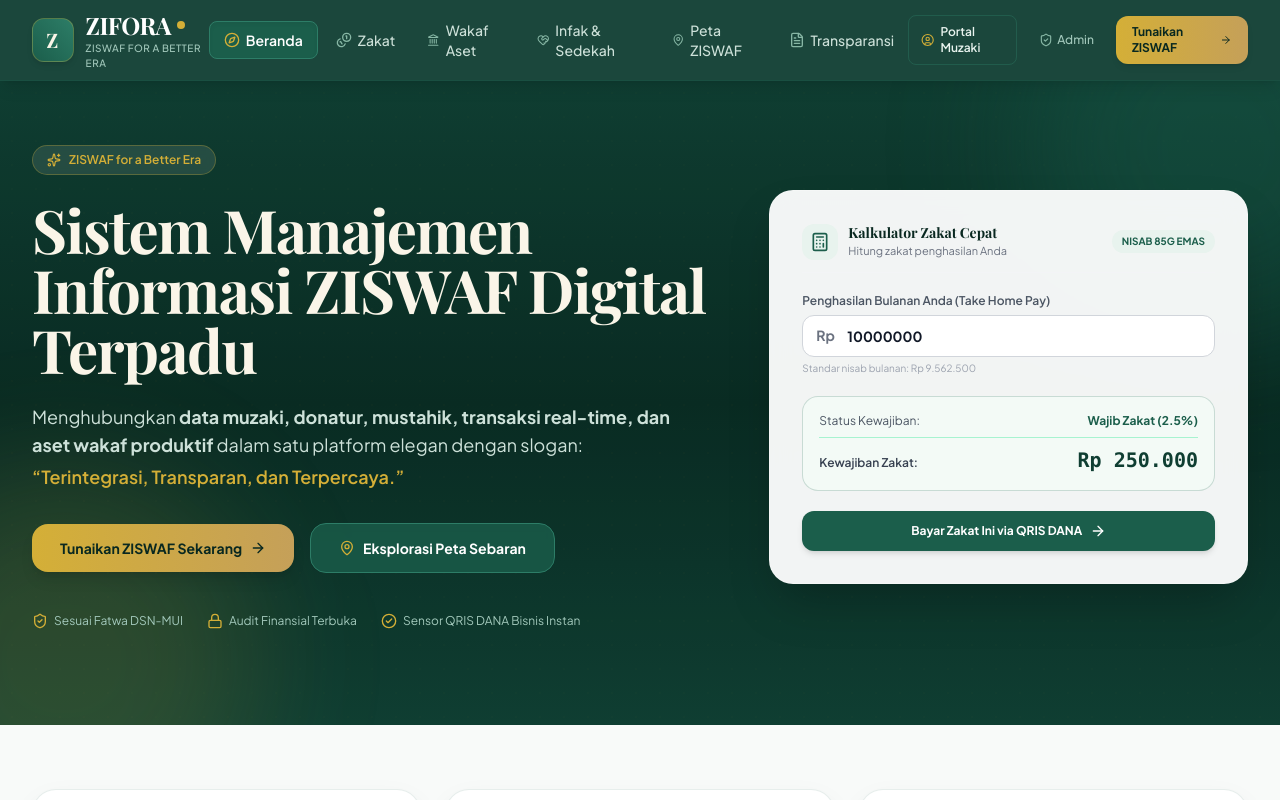
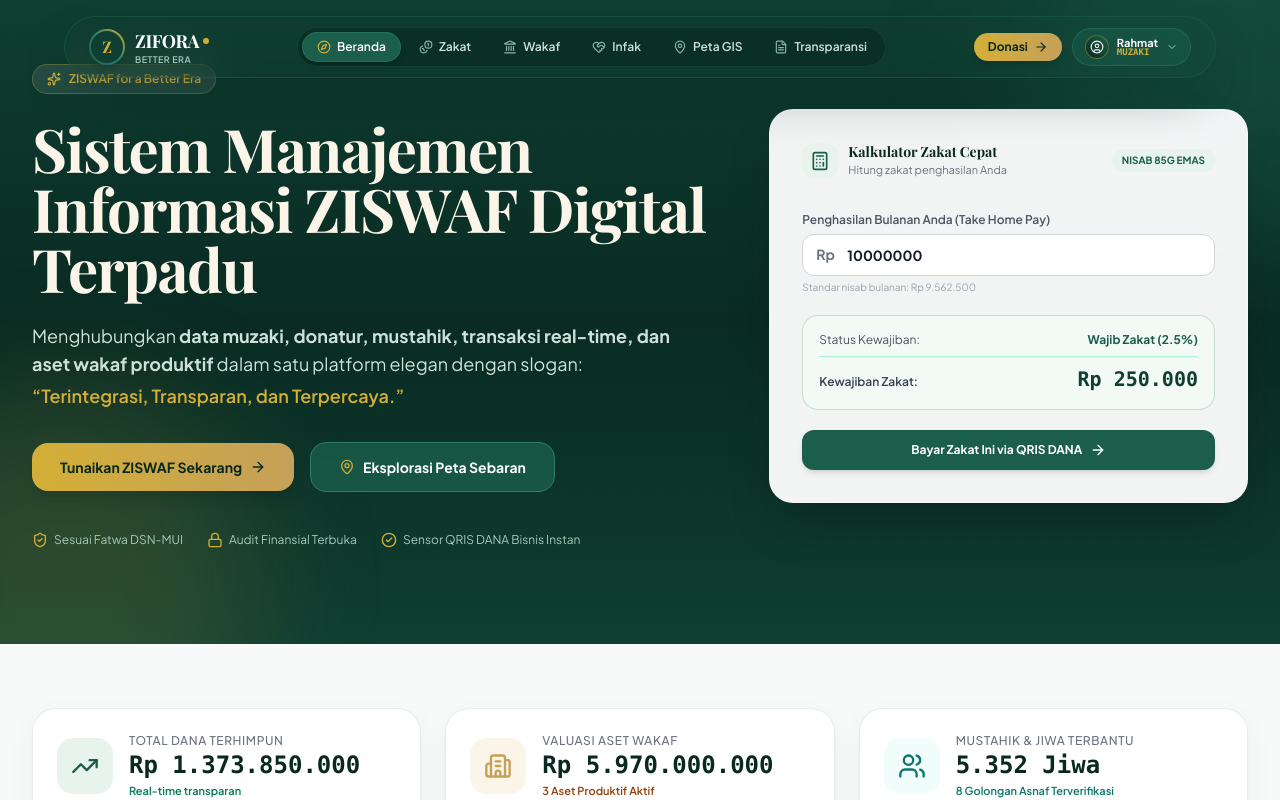
Before and after one commit to dharmamudita/zifora, a React (Vite) app: page / in a window 1280 px wide. Shown: the top 800 px of the page. Built offline with nearby package versions, Linux system fonts and the light colour scheme; a web font is replaced by a local one.

Commit message:
style(navbar): redesign to ultra-modern floating island pill with unified account dropdown

```diff
--- a/src/components/layout/Navbar.tsx
+++ b/src/components/layout/Navbar.tsx
@@ -1,29 +1,59 @@
-import React, { useState } from 'react';
-import { Link, useLocation } from 'react-router-dom';
+import React, { useState, useEffect, useRef } from 'react';
+import { Link, useLocation, useNavigate } from 'react-router-dom';
 import {
   Compass,
+  Coins,
+  Landmark,
   HeartHandshake,
-  Landmark,
-  Coins,
   MapPin,
   FileText,
   Menu,
   X,
+  UserCircle,
   ShieldCheck,
-  UserCircle,
-  ArrowRight
+  ArrowRight,
+  LogOut,
+  Repeat,
+  Sparkles,
+  ChevronDown
 } from 'lucide-react';
+import { getCurrentUser, switchRole, UserProfile } from '../../services/authStore';
 
 export const Navbar: React.FC = () => {
   const [mobileMenuOpen, setMobileMenuOpen] = useState(false);
+  const [accountDropdownOpen, setAccountDropdownOpen] = useState(false);
+  const [currentUser, setCurrentUser] = useState<UserProfile>(getCurrentUser());
+  const dropdownRef = useRef<HTMLDivElement>(null);
+
   const location = useLocation();
+  const navigate = useNavigate();
+
+  // Listen to role changes
+  useEffect(() => {
+    const handleAuthChange = () => {
+      setCurrentUser(getCurrentUser());
+    };
+    window.addEventListener('zifora_auth_change', handleAuthChange);
+    return () => window.removeEventListener('zifora_auth_change', handleAuthChange);
+  }, []);
+
+  // Close dropdown on outside click
+  useEffect(() => {
+    const handleClickOutside = (e: MouseEvent) => {
+      if (dropdownRef.current && !dropdownRef.current.contains(e.target as Node)) {
+        setAccountDropdownOpen(false);
+      }
+    };
+    document.addEventListener('mousedown', handleClickOutside);
+    return () => document.removeEventListener('mousedown', handleClickOutside);
+  }, []);
 
   const navLinks = [
     { name: 'Beranda', path: '/', icon: Compass },
     { name: 'Zakat', path: '/zakat', icon: Coins },
-    { name: 'Wakaf Aset', path: '/wakaf', icon: Landmark },
-    { name: 'Infak & Sedekah', path: '/infak-sedekah', icon: HeartHandshake },
-    { name: 'Peta ZISWAF', path: '/peta', icon: MapPin },
+    { name: 'Wakaf', path: '/wakaf', icon: Landmark },
+    { name: 'Infak', path: '/infak-sedekah', icon: HeartHandshake },
+    { name: 'Peta GIS', path: '/peta', icon: MapPin },
     { name: 'Transparansi', path: '/transparansi', icon: FileText },
   ];
 
@@ -33,29 +63,40 @@ export const Navbar: React.FC = () => {
     return false;
   };
 
+  const handleSwitchAccount = (targetRole: 'admin' | 'muzaki') => {
+    switchRole(targetRole);
+    setAccountDropdownOpen(false);
+    navigate('/portal');
+  };
+
   return (
-    <header className="sticky top-0 z-50 bg-[#0F3E32]/95 backdrop-blur-md border-b border-[#1B5E4B]/40 text-white shadow-lg transition-all duration-300">
-      <div className="max-w-7xl mx-auto px-4 sm:px-6 lg:px-8">
-        <div className="flex items-center justify-between h-20">
+    <header className="fixed top-4 inset-x-0 z-50 px-4 sm:px-6 pointer-events-none">
+      <div className="max-w-6xl mx-auto pointer-events-auto">
 
-          {/* Brand Logo */}
-          <Link to="/" className="flex items-center space-x-3 group">
-            <div className="w-11 h-11 rounded-xl bg-gradient-to-tr from-[#1B5E4B] to-[#2D7D67] p-2.5 flex items-center justify-center shadow-md border border-[#D4AF37]/30 group-hover:border-[#D4AF37] transition-all">
-              <span className="text-xl font-bold text-[#FAF5E8] tracking-wider font-serif">Z</span>
+        {/* Floating Island Pill Navbar */}
+        <div className="relative bg-[#0F3E32]/92 backdrop-blur-xl border border-[#1B5E4B]/60 hover:border-[#D4AF37]/40 shadow-2xl shadow-[#092820]/40 rounded-full px-4 sm:px-6 py-2.5 transition-all duration-300">
+          <div className="flex items-center justify-between">
+
+            {/* Brand Logo with Modern Icon */}
+            <Link to="/" className="flex items-center space-x-2.5 group">
+              <div className="w-9 h-9 rounded-full bg-gradient-to-tr from-[#1B5E4B] via-[#2D7D67] to-[#D4AF37] p-0.5 flex items-center justify-center shadow-md group-hover:scale-105 transition-transform">
+                <div className="w-full h-full bg-[#0F3E32] rounded-full flex items-center justify-center">
+                  <span className="text-base font-bold text-[#D4AF37] font-serif">Z</span>
+                </div>
               </div>
               <div className="flex flex-col">
-              <div className="flex items-center space-x-1.5">
-                <span className="text-2xl font-black tracking-tight text-white font-serif">ZIFORA</span>
-                <span className="inline-block w-2 h-2 rounded-full bg-[#D4AF37] animate-pulse"></span>
+                <div className="flex items-center space-x-1">
+                  <span className="text-lg font-black tracking-tight text-white font-serif">ZIFORA</span>
+                  <span className="w-1.5 h-1.5 rounded-full bg-[#D4AF37] animate-pulse"></span>
                 </div>
-              <span className="text-[10px] text-[#A3C9BC] tracking-wider font-medium uppercase">
-                ZISWAF for a Better Era
+                <span className="text-[9px] text-[#A3C9BC] tracking-wider font-semibold uppercase -mt-0.5">
+                  Better Era
                 </span>
               </div>
             </Link>
 
-          {/* Desktop Navigation Links */}
-          <nav className="hidden lg:flex items-center space-x-1">
+            {/* Desktop Navigation Links (Floating Pill Tabs) */}
+            <nav className="hidden lg:flex items-center space-x-1 bg-[#092820]/60 p-1 rounded-full border border-[#1B5E4B]/40">
               {navLinks.map((link) => {
                 const Icon = link.icon;
                 const active = isActive(link.path);
@@ -63,71 +104,159 @@ export const Navbar: React.FC = () => {
                   <Link
                     key={link.path}
                     to={link.path}
-                  className={`flex items-center space-x-1.5 px-3.5 py-2 rounded-lg text-sm font-medium transition-all ${
+                    className={`flex items-center space-x-1.5 px-3.5 py-1.5 rounded-full text-xs font-semibold transition-all duration-200 ${
                       active
-                      ? 'bg-[#1B5E4B] text-white shadow-inner font-semibold border border-[#2D7D67]'
-                      : 'text-[#CDE1D9] hover:text-white hover:bg-[#1B5E4B]/50'
+                        ? 'bg-[#1B5E4B] text-white shadow-md border border-[#2D7D67]/60'
+                        : 'text-[#CDE1D9] hover:text-white hover:bg-white/5'
                     }`}
                   >
-                  <Icon className={`w-4 h-4 ${active ? 'text-[#D4AF37]' : 'text-[#87B7A5]'}`} />
+                    <Icon className={`w-3.5 h-3.5 ${active ? 'text-[#D4AF37]' : 'text-[#87B7A5]'}`} />
                     <span>{link.name}</span>
                   </Link>
                 );
               })}
             </nav>
 
-          {/* Quick Actions (Donatur & Admin) */}
-          <div className="hidden md:flex items-center space-x-3">
+            {/* Right Action: CTA & Unified Account Pill */}
+            <div className="hidden sm:flex items-center space-x-2.5">
+
+              {/* Quick CTA */}
               <Link
-              to="/portal-donatur"
-              className="flex items-center space-x-1.5 px-3 py-2 rounded-lg text-xs font-semibold text-[#E8F3EE] hover:bg-[#1B5E4B]/60 transition border border-[#2D7D67]/40"
-              title="Portal Riwayat & Sertifikat Donatur"
+                to="/zakat"
+                className="inline-flex items-center space-x-1.5 px-3.5 py-1.5 rounded-full text-xs font-bold bg-gradient-to-r from-[#D4AF37] to-[#C5A059] text-[#092820] hover:brightness-110 shadow-md hover:shadow-lg transition-all transform hover:-translate-y-0.5"
               >
-              <UserCircle className="w-4 h-4 text-[#D4AF37]" />
-              <span>Portal Muzaki</span>
+                <span>Donasi</span>
+                <ArrowRight className="w-3.5 h-3.5" />
               </Link>
 
+              {/* UNIFIED ACCOUNT DROPDOWN (User & Admin in ONE Place) */}
+              <div className="relative" ref={dropdownRef}>
+                <button
+                  type="button"
+                  onClick={() => setAccountDropdownOpen(!accountDropdownOpen)}
+                  className={`flex items-center space-x-2 px-3 py-1.5 rounded-full text-xs font-semibold border transition-all ${
+                    currentUser.role === 'admin'
+                      ? 'bg-[#1B5E4B]/80 text-[#FAF5E8] border-[#D4AF37]/50 hover:border-[#D4AF37]'
+                      : 'bg-[#1B5E4B]/50 text-[#E8F3EE] border-[#2D7D67]/50 hover:bg-[#1B5E4B]'
+                  }`}
+                >
+                  <div className="w-6 h-6 rounded-full bg-gradient-to-tr from-[#092820] to-[#1B5E4B] flex items-center justify-center text-white border border-[#D4AF37]/40">
+                    {currentUser.role === 'admin' ? (
+                      <ShieldCheck className="w-3.5 h-3.5 text-[#D4AF37]" />
+                    ) : (
+                      <UserCircle className="w-3.5 h-3.5 text-[#E8F3EE]" />
+                    )}
+                  </div>
+                  <div className="flex flex-col text-left leading-none">
+                    <span className="text-[11px] font-bold text-white max-w-[90px] truncate">
+                      {currentUser.name.split(' ')[0]}
+                    </span>
+                    <span className="text-[9px] text-[#D4AF37] uppercase font-mono">
+                      {currentUser.role === 'admin' ? 'Admin' : 'Muzaki'}
+                    </span>
+                  </div>
+                  <ChevronDown className="w-3 h-3 text-[#A3C9BC]" />
+                </button>
+
+                {/* Account Dropdown Modal / Popover */}
+                {accountDropdownOpen && (
+                  <div className="absolute right-0 mt-3 w-72 bg-[#092820] border border-[#1B5E4B] shadow-2xl rounded-2xl p-4 text-white space-y-3 z-50 animate-fadeIn backdrop-blur-2xl">
+                    <div className="flex items-center space-x-3 pb-3 border-b border-[#1B5E4B]/60">
+                      <div className="w-10 h-10 rounded-full bg-[#1B5E4B] flex items-center justify-center text-[#D4AF37] border border-[#D4AF37]/30 font-bold">
+                        {currentUser.role === 'admin' ? 'A' : 'M'}
+                      </div>
+                      <div className="flex-1 overflow-hidden">
+                        <h4 className="text-xs font-bold text-white truncate">{currentUser.name}</h4>
+                        <p className="text-[11px] text-[#A3C9BC] truncate">{currentUser.email}</p>
+                        <span className="inline-block mt-0.5 text-[9px] font-extrabold uppercase px-2 py-0.2 rounded bg-[#1B5E4B] text-[#D4AF37]">
+                          Peran: {currentUser.role === 'admin' ? 'Administrator ZIFORA' : 'Muzaki / Donatur'}
+                        </span>
+                      </div>
+                    </div>
+
+                    <div className="space-y-1 text-xs">
                       <Link
-              to="/admin"
-              className="flex items-center space-x-1 px-2.5 py-2 rounded-lg text-xs font-medium text-[#A3C9BC] hover:text-white hover:bg-[#1B5E4B]/40 transition"
-              title="Panel Admin Pengelolaan"
+                        to="/portal"
+                        onClick={() => setAccountDropdownOpen(false)}
+                        className="flex items-center justify-between px-3 py-2 rounded-xl bg-[#1B5E4B]/40 hover:bg-[#1B5E4B] transition text-[#E8F3EE] font-semibold"
                       >
-              <ShieldCheck className="w-3.5 h-3.5 text-[#87B7A5]" />
-              <span>Admin</span>
-            </Link>
-
-            <Link
-              to="/zakat"
-              className="inline-flex items-center space-x-1.5 px-4 py-2 rounded-xl text-xs font-bold bg-gradient-to-r from-[#D4AF37] to-[#C5A059] text-[#092820] hover:brightness-110 shadow-md hover:shadow-lg transition-all transform hover:-translate-y-0.5"
-            >
-              <span>Tunaikan ZISWAF</span>
+                        <span className="flex items-center space-x-2">
+                          <UserCircle className="w-4 h-4 text-[#D4AF37]" />
+                          <span>Buka Dashboard {currentUser.role === 'admin' ? 'Admin' : 'Muzaki'}</span>
+                        </span>
                         <ArrowRight className="w-3.5 h-3.5" />
                       </Link>
                     </div>
 
-          {/* Mobile Menu Button */}
-          <div className="flex md:hidden items-center space-x-2">
+                    {/* Switch Role Fast Toggle */}
+                    <div className="pt-2 border-t border-[#1B5E4B]/50">
+                      <span className="text-[10px] text-[#87B7A5] uppercase font-bold block mb-1.5">
+                        Ganti Akun Masuk:
+                      </span>
+
+                      {currentUser.role === 'muzaki' ? (
+                        <button
+                          type="button"
+                          onClick={() => handleSwitchAccount('admin')}
+                          className="w-full flex items-center justify-between px-3 py-2 rounded-xl bg-[#0F3E32] hover:bg-[#1B5E4B] border border-[#D4AF37]/40 text-left text-xs text-[#FAF5E8] transition"
+                        >
+                          <span className="flex items-center space-x-2">
+                            <ShieldCheck className="w-4 h-4 text-[#D4AF37]" />
+                            <span>Masuk sebagai <strong>Admin ZIFORA</strong></span>
+                          </span>
+                          <Repeat className="w-3.5 h-3.5 text-[#D4AF37]" />
+                        </button>
+                      ) : (
+                        <button
+                          type="button"
+                          onClick={() => handleSwitchAccount('muzaki')}
+                          className="w-full flex items-center justify-between px-3 py-2 rounded-xl bg-[#0F3E32] hover:bg-[#1B5E4B] border border-gray-600 text-left text-xs text-[#E8F3EE] transition"
+                        >
+                          <span className="flex items-center space-x-2">
+                            <UserCircle className="w-4 h-4 text-[#87B7A5]" />
+                            <span>Masuk sebagai <strong>Muzaki (Rahmat)</strong></span>
+                          </span>
+                          <Repeat className="w-3.5 h-3.5 text-[#87B7A5]" />
+                        </button>
+                      )}
+                    </div>
+                  </div>
+                )}
+              </div>
+
+            </div>
+
+            {/* Mobile Hamburger Button */}
+            <div className="flex sm:hidden items-center space-x-2">
               <Link
-              to="/zakat"
-              className="px-3 py-1.5 rounded-lg text-xs font-bold bg-[#D4AF37] text-[#092820]"
+                to="/portal"
+                className="p-1.5 rounded-full bg-[#1B5E4B] text-white"
+                title="Akun Saya"
               >
-              Donasi
+                <UserCircle className="w-5 h-5 text-[#D4AF37]" />
               </Link>
               <button
                 onClick={() => setMobileMenuOpen(!mobileMenuOpen)}
-              className="p-2 rounded-lg bg-[#1B5E4B] text-white hover:bg-[#2D7D67] focus:outline-none"
-              aria-label="Toggle Navigation Menu"
+                className="p-1.5 rounded-full bg-[#1B5E4B] text-white hover:bg-[#2D7D67]"
+                aria-label="Toggle Menu"
               >
-              {mobileMenuOpen ? <X className="w-6 h-6" /> : <Menu className="w-6 h-6" />}
+                {mobileMenuOpen ? <X className="w-5 h-5" /> : <Menu className="w-5 h-5" />}
               </button>
             </div>
 
           </div>
         </div>
 
-      {/* Mobile Drawer */}
+        {/* Mobile Floating Drawer */}
         {mobileMenuOpen && (
-        <div className="md:hidden bg-[#092820] border-t border-[#1B5E4B] px-4 pt-3 pb-6 space-y-2 animate-fadeIn">
+          <div className="sm:hidden mt-2 bg-[#092820]/95 backdrop-blur-2xl border border-[#1B5E4B] rounded-3xl p-4 shadow-2xl space-y-2 animate-fadeIn text-white">
+            <div className="flex items-center justify-between px-2 pb-2 border-b border-[#1B5E4B]/50">
+              <span className="text-xs text-[#A3C9BC]">Akun: <strong className="text-white">{currentUser.name}</strong></span>
+              <span className="text-[10px] uppercase font-bold text-[#D4AF37] bg-[#1B5E4B] px-2 py-0.5 rounded-full">
+                {currentUser.role}
+              </span>
+            </div>
+
             {navLinks.map((link) => {
               const Icon = link.icon;
               const active = isActive(link.path);
@@ -136,39 +265,42 @@ export const Navbar: React.FC = () => {
                   key={link.path}
                   to={link.path}
                   onClick={() => setMobileMenuOpen(false)}
-                className={`flex items-center space-x-3 px-3 py-2.5 rounded-lg text-sm font-medium ${
-                  active ? 'bg-[#1B5E4B] text-white font-semibold' : 'text-[#CDE1D9] hover:bg-[#1B5E4B]/40'
+                  className={`flex items-center space-x-3 px-3.5 py-2.5 rounded-xl text-xs font-semibold ${
+                    active ? 'bg-[#1B5E4B] text-white' : 'text-[#CDE1D9] hover:bg-white/5'
                   }`}
                 >
-                <Icon className={`w-5 h-5 ${active ? 'text-[#D4AF37]' : 'text-[#87B7A5]'}`} />
+                  <Icon className={`w-4 h-4 ${active ? 'text-[#D4AF37]' : 'text-[#87B7A5]'}`} />
                   <span>{link.name}</span>
                 </Link>
               );
             })}
 
-          <div className="pt-3 border-t border-[#1B5E4B]/60 flex flex-col space-y-2">
+            <div className="pt-2 border-t border-[#1B5E4B]/60 space-y-2">
               <Link
-              to="/portal-donatur"
+                to="/portal"
                 onClick={() => setMobileMenuOpen(false)}
-              className="flex items-center justify-between px-3 py-2 rounded-lg text-xs text-[#CDE1D9] bg-[#1B5E4B]/40"
+                className="flex items-center justify-between px-3.5 py-2.5 rounded-xl bg-[#1B5E4B] text-xs font-bold text-white"
               >
-              <span className="flex items-center space-x-2">
-                <UserCircle className="w-4 h-4 text-[#D4AF37]" />
-                <span>Portal Muzaki & Donatur</span>
-              </span>
+                <span>Buka Dashboard ({currentUser.role})</span>
                 <ArrowRight className="w-3.5 h-3.5" />
               </Link>
-            <Link
-              to="/admin"
-              onClick={() => setMobileMenuOpen(false)}
-              className="flex items-center space-x-2 px-3 py-2 rounded-lg text-xs text-[#87B7A5]"
+
+              <button
+                type="button"
+                onClick={() => {
+                  handleSwitchAccount(currentUser.role === 'admin' ? 'muzaki' : 'admin');
+                  setMobileMenuOpen(false);
+                }}
+                className="w-full flex items-center justify-between px-3 py-2 rounded-xl text-xs bg-[#0F3E32] text-[#D4AF37] border border-[#1B5E4B]"
               >
-              <ShieldCheck className="w-4 h-4" />
-              <span>Dashboard Admin</span>
-            </Link>
+                <span>Ganti ke Akun {currentUser.role === 'admin' ? 'Muzaki' : 'Admin'}</span>
+                <Repeat className="w-3.5 h-3.5" />
+              </button>
             </div>
           </div>
         )}
+
+      </div>
     </header>
   );
 };
```
Lines whose indentation alone changed are shown as unchanged.
